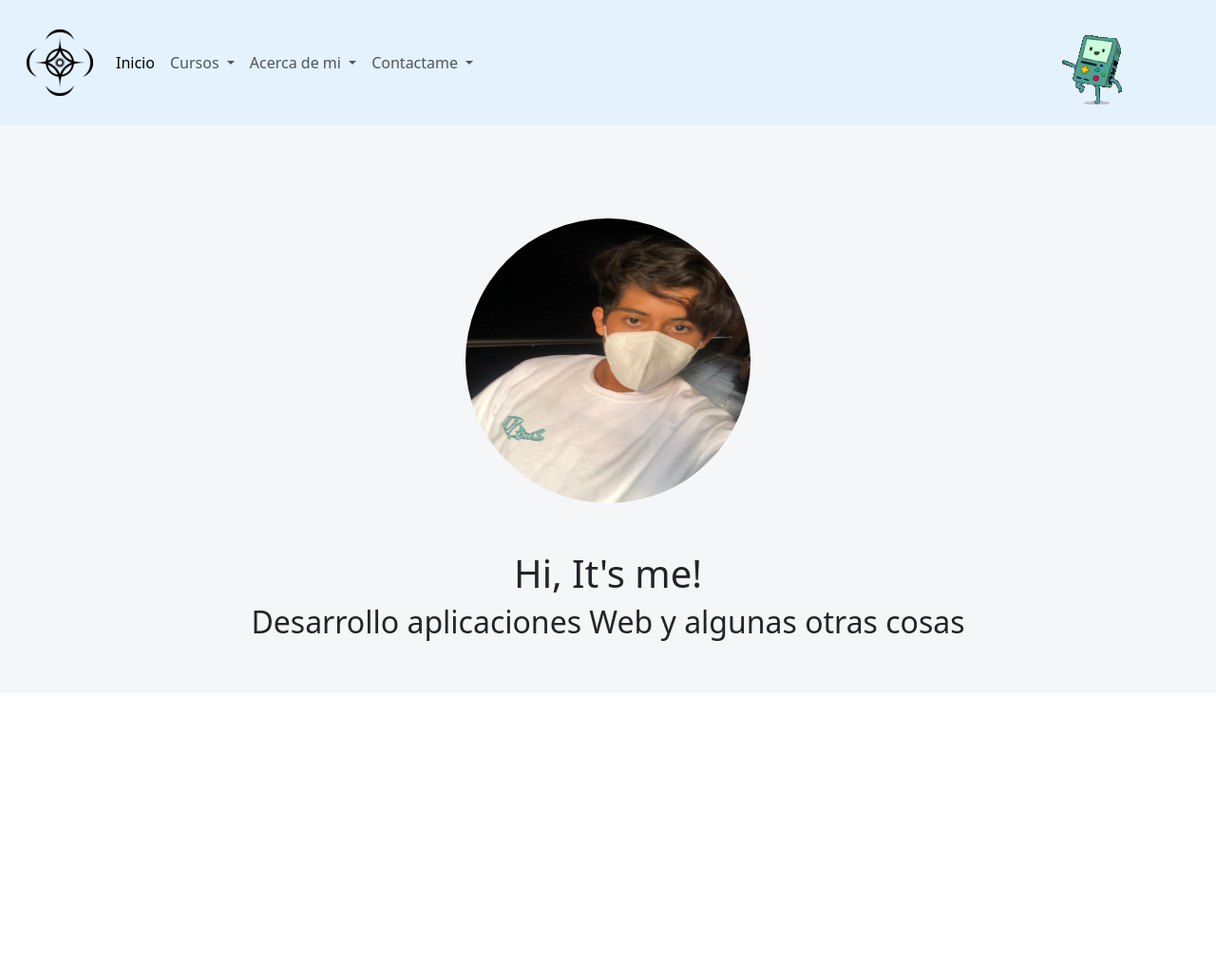
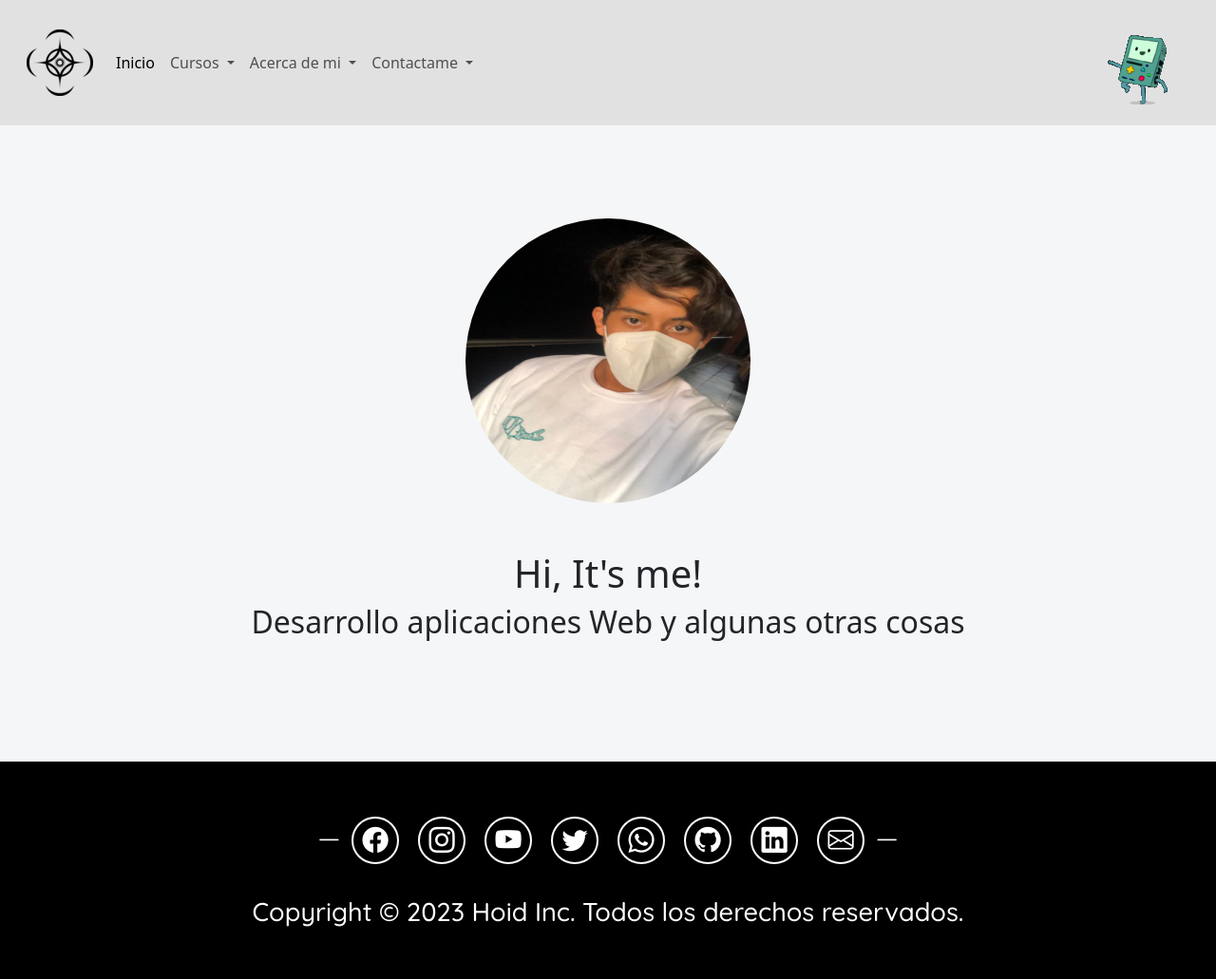
Before and after one commit to Jos-100/CV_Hoid, a plain HTML site: page web/index.html in a window 1280 px wide. Shown: the whole page at 95% size. Before the commit the page ends 800 px from the top, so only its background shows below. Drawn offline with nearby package versions, Linux system fonts and the light colour scheme; a web font is replaced by a local one.

Commit message:
Header, hero, Footer responsivo

```diff
--- a/web/index.html
+++ b/web/index.html
@@ -19,6 +19,11 @@ Click nbfs://nbhost/SystemFileSystem/Templates/JSP_Servlet/Html.html to edit thi
          <!--Bootstrap-->
         <link href="https://cdn.jsdelivr.net/npm/bootstrap@5.3.0-alpha1/dist/css/bootstrap.min.css" rel="stylesheet" integrity="sha384-GLhlTQ8iRABdZLl6O3oVMWSktQOp6b7In1Zl3/Jr59b6EGGoI1aFkw7cmDA6j6gD" crossorigin="anonymous">
         <link rel="stylesheet" href="https://cdn.jsdelivr.net/npm/bootstrap-icons@1.10.4/font/bootstrap-icons.css">
+
+        <!-- Google Fonts-->
+        <link rel="preconnect" href="https://fonts.googleapis.com">
+        <link rel="preconnect" href="https://fonts.gstatic.com" crossorigin>
+        <link href="https://fonts.googleapis.com/css2?family=Open+Sans&family=Quicksand:wght@500&family=Roboto:wght@300&family=Shantell+Sans:ital,wght@1,300&display=swap" rel="stylesheet">
 
         <!-- CSS -->
         <link rel="stylesheet" href="style.css" type="text/css">
@@ -73,7 +78,6 @@ Click nbfs://nbhost/SystemFileSystem/Templates/JSP_Servlet/Html.html to edit thi
             </ul>
           </div>
             <div>
-                <a class="navbar-brand" href="#">
                 <img src="img/gif.gif" widht="70" alt="Logo">
             </div>
         </div>
@@ -85,13 +89,49 @@ Click nbfs://nbhost/SystemFileSystem/Templates/JSP_Servlet/Html.html to edit thi
                 <img class="hero-perfil" src="img/josue2.jpg"  alt="Foto de Josue de la Riva">
                 <h1>Hi, It's me!</h1>
                 <h2>Desarrollo aplicaciones Web y algunas otras cosas</h2>
-
+                <br><br><br>
             </div>
         </section>
 
         <!-- Footer -->
         <footer class="seccion-oscura d-flex flex-column align-items-center justify-content-center">
-            <img class="footer-icono" src="">
+            <div class="d-flex flex-wrap align-items-center justify-content-center">
+                <br><br>
+            </div>
+
+            <div class="iconos-redes-sociales d-flex flex-wrap align-items-center justify-content-center">
+
+                <i class="bi bi-dash-lg"></i>
+                <a href="https://www.facebook.com/josue.delariva.735?mibextid=LQQJ4d" target="_blank" rel="noopener noreferrer">
+                    <i class="bi bi-facebook"></i>
+                </a>
+                <a href="https://instagram.com/delarivajosue?igshid=NTdlMDg3MTY=" target="_blank" rel="noopener noreferrer">
+                    <i class="bi bi-instagram"></i>
+                </a>
+                <a href=https://www.youtube.com/channel/UCjHbUNDvQqybmqOP50hsAcw target="_blank" rel="noopener noreferrer">
+                    <i class="bi bi-youtube"></i>
+                </a>
+                <a href=https://twitter.com/JosuedelaR42514 target="_blank" rel="noopener noreferrer">
+                    <i class="bi bi-twitter"></i>
+                </a>
+                <a href="https://wa.me/5215543827062" target="_blank" rel="noopener noreferrer">
+                    <i class="bi bi-whatsapp"></i>
+                </a>
+                <a href="https://github.com/Jos-100" target="_blank" rel="noopener noreferrer">
+                    <i class="bi bi-github"></i>
+                </a>
+                <a href="https://www.linkedin.com/in/josue-de-la-riva-5ba840271/" target="_blank" rel="noopener noreferrer">
+                    <i class="bi bi-linkedin"></i>
+                </a>
+                <a href="mailto:hoidventure@gmail.com" target="_blank" rel="noopener noreferrer">
+                    <i class="bi bi-envelope"></i>
+                </a>
+                <i class="bi bi-dash-lg"></i>
+            </div>
+
+            <div class="parte-letras d-flex flex-wrap align-items-center justify-content-center">
+                <p class="footer-texto text-center"> Copyright &copy 2023 Hoid Inc. Todos los derechos reservados.</p>
+            </div>
 
         </footer>
 
--- a/web/style.css
+++ b/web/style.css
@@ -7,7 +7,7 @@ Click nbfs://nbhost/SystemFileSystem/Templates/JSP_Servlet/CascadeStyleSheet.css
 
 .navbar {
     padding: 1rem;
-    background-color: #e3f2fd;
+    background-color: #e1e1e1;
 }
 
 .navbar-collapse {
@@ -46,7 +46,64 @@ Click nbfs://nbhost/SystemFileSystem/Templates/JSP_Servlet/CascadeStyleSheet.css
     font-size: 3rem;
 }
 
+.seccion-oscura {
+    background: black;
+}
 
+/* Footer */
+
+footer{
+    min-height: 200px;
+}
+
+.footer-logo{
+    height: 80px;
+    width: 80px;
+    margin: 10px;
+    background-color: white;
+}
+
+.footer-texto{
+    font-size: 1.7rem;
+    padding: 20px;
+    margin-bottom: 30px;
+    font-family: 'Quicksand', sans-serif;
+    color: white;
+}
+
+.iconos-redes-sociales a{
+    width: 50px;
+    height: 50px;
+    display: flex;
+    align-items: center;
+    justify-content: center;
+    padding: 2px;
+    margin: 10px;
+    border: 2px solid white;
+    border-radius: 50%;
+    transition: all 0.2s ease-in;
+}
+
+.iconos-redes-sociales i{
+    color: white;
+    font-size: 1.7rem;
+    transition: all 0.2s ease-in;
+}
+
+.parte-letras i{
+    color: white;
+    font-size: 1.7rem;
+    transition: all 0.2s ease-in;
+}
+
+.iconos-redes-sociales a:hover{
+    background-color: white;
+    border: 2px solid rgb(13, 110, 253);
+}
+
+.iconos-redes-sociales i:hover {
+    color: black;
+}
 
 @media screen and (max-width: 700px){
     .navbar-brand {
```
